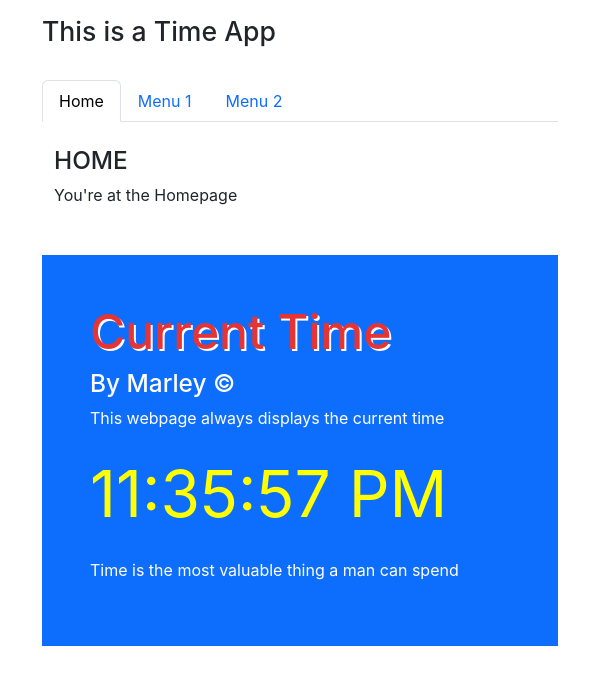
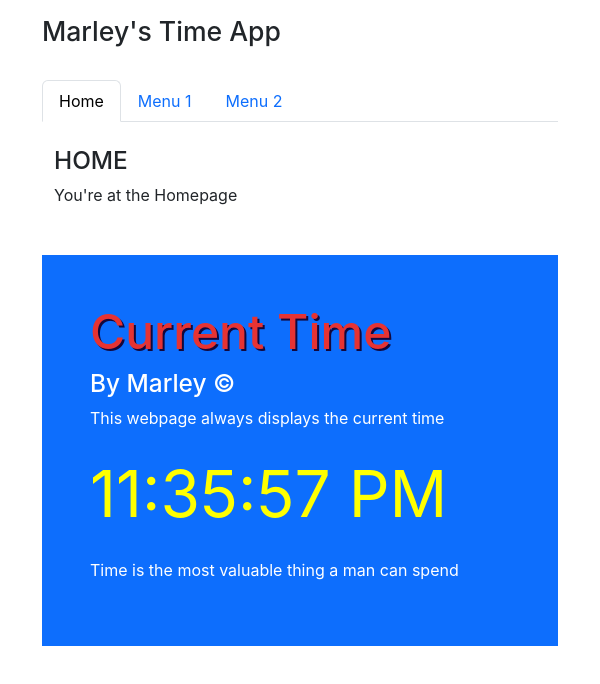
Before and after one commit to Marley1987/Time-App, a React (Create React App) app: page / in a window 600 px wide. Shown: the top 684 px of the page. Built offline with nearby package versions, Linux system fonts and the light colour scheme.

Commit message:
font changes

```diff
--- a/public/index.html
+++ b/public/index.html
@@ -34,7 +34,7 @@
     <noscript>You need to enable JavaScript to run this app.</noscript>
 
     <div class="container mt-3">
-      <h2>This is a Time App</h2>
+      <h2>Marley's Time App</h2>
       <br>
       <!-- Nav tabs -->
       <ul class="nav nav-tabs" role="tablist">
--- a/src/App.css
+++ b/src/App.css
@@ -19,20 +19,17 @@
     font-size: 24px;
   }
   .CT {
-
-    font-size: 20px;
+    font-size: 15px;
   }
 
 }
-.App-link {
-  color: #61dafb;
-}
+
 
 .CT {
 
   color: rgb(230, 51, 51);
   font-size: 3rem;
-  text-shadow: 2px 2px white;
+  text-shadow: 2px 2px rgb(19, 8, 61);
 }
 
 .big-font {
```
